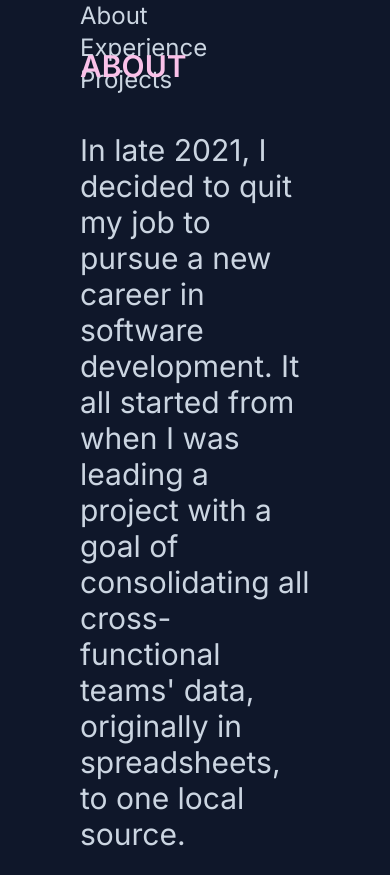
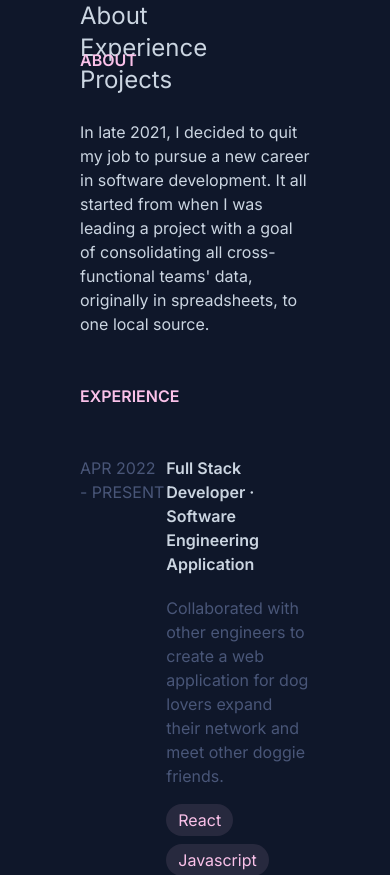
Before and after one commit to L-Chew/Personal-Portfolio, a React app: page /learn-more in a window 390 px wide. Shown: the top 875 px of the page. Built offline with nearby package versions, Linux system fonts and the light colour scheme; the HTML template or start-up script is replaced by a standard one.

Commit message:
About, Experience, hero, Projects: made updates to font sizing to work with responsiveness

```diff
--- a/client/src/Components/About.jsx
+++ b/client/src/Components/About.jsx
@@ -4,9 +4,9 @@ const About = () => {
 
   return (
     <div id='about'>
-      <h2 className='flex my-12 text-3xl text-[#fac1e9] font-semibold uppercase'>About</h2>
-      <div className='grid grid-cols-8'>
-        <div className='col-start-1 col-span-9 text-3xl'>
+      <h2 className='flex my-12 sm:text-xl md:text-xl lg:text-2xl xl:text-3xl text-[#fac1e9] font-semibold uppercase'>About</h2>
+      <div className='grid grid-cols-1 sm-grid-col-1 md-grid-col-2 lg-grid-col-4 xl-grid-col-8'>
+        <div className='col-start-1 col-span-9 sm:text-xl md:text-xl lg:text-2xl xl:text-2xl'>
           In late 2021, I decided to quit my job to pursue a new career in software development. It all started from when I was leading a project with a goal of consolidating all cross-functional teams' data, originally in spreadsheets, to one local source.
         </div>
       </div>
@@ -15,3 +15,5 @@ const About = () => {
 };
 
 export default About;
+
+//sm:text-lg md:text-xl lg:text-2xl xl:text-3xl
--- a/client/src/Components/Experience.jsx
+++ b/client/src/Components/Experience.jsx
@@ -43,18 +43,18 @@ const Experience = () => {
   return (
     <div id='experience'>
       <div>
-        <h2 className='flex my-12 text-3xl text-[#fac1e9] font-semibold uppercase'>Experience</h2>
+        <h2 className='flex my-12 sm:text-xl md:text-xl lg:text-2xl xl:text-3xl text-[#fac1e9] font-semibold uppercase'>Experience</h2>
       </div>
       <div>
         <ol>
           {experiences.map(experience => (
           <li key={experience.key} className='group mb-10'>
             <div className='grid grid-cols-8 group-hover:bg-[#495678] group-hover:bg-opacity-20 group-hover:rounded-md'>
-              <div className='col-start-1 col-span-3 text-[#495678] text-xl'>
+              <div className='col-start-1 col-span-3 text-[#495678] sm:text-sm md:text-md lg:text-lg xl:text-xl'>
                 {experience.year}
               </div>
               <div className='col-start-4 col-span-9'>
-                <h3 className='text-2xl font-semibold group-hover:text-[#fac1e9]'>
+                <h3 className='sm:text-md md:text-lg lg:text-xl xl:text-2xl font-semibold group-hover:text-[#fac1e9]'>
                   <div className='mb-5'>
                     <span>
                     {experience.role} ·
@@ -65,7 +65,7 @@ const Experience = () => {
                     </span>
                   </div>
                 </h3>
-                <p className='text-[#495678] text-xl'>
+                <p className='text-[#495678] sm:text-sm md:text-md lg:text-lg xl:text-xl'>
                   {experience.description}
                 </p>
                 <div>
@@ -85,7 +85,7 @@ const Experience = () => {
           ))}
         </ol>
         <div className='mt-12'>
-          <a className='in-line-flex items-center font-semibold text-2xl' href='/resume.pdf' target='_blank' rel='noopener noreferrer'>View Full Résumé</a>
+          <a className='in-line-flex items-center font-semibold sm:text-md md:text-lg lg:text-xl xl:text-2xl' href='/resume.pdf' target='_blank' rel='noopener noreferrer'>View Full Résumé</a>
         </div>
       </div>
     </div>
--- a/client/src/Components/Projects.jsx
+++ b/client/src/Components/Projects.jsx
@@ -33,7 +33,7 @@ const Projects = () => {
   return (
     <div id='projects'>
       <div>
-        <h2 className='flex my-12 text-3xl text-[#fac1e9] font-semibold uppercase'>Projects</h2>
+        <h2 className='flex my-12 sm:text-xl md:text-xl lg:text-2xl xl:text-3xl text-[#fac1e9] font-semibold uppercase'>Projects</h2>
       </div>
       <div>
         <ol>
@@ -45,12 +45,12 @@ const Projects = () => {
                 </div>
                 <div className='flex items-center col-start-4 col-span-9'>
                   <div className='flex flex-col group-hover:text-[#fac1e9]'>
-                    <span className='text-2xl font-semibold group-hover:text-[#fac1e9]'>
+                    <span className='sm:text-md md:text-lg lg:text-xl xl:text-2xl font-semibold group-hover:text-[#fac1e9]'>
                       <a href={project.link}>
                         {project.application}
                       </a>
                     </span>
-                    <span className='text-[#495678] text-xl'>
+                    <span className='text-[#495678] sm:text-sm md:text-md lg:text-lg xl:text-xl'>
                       {project.description}
                     </span>
                   </div>
```
Also changed, not shown: client/src/Components/Hero.jsx (line endings or trailing spaces).
